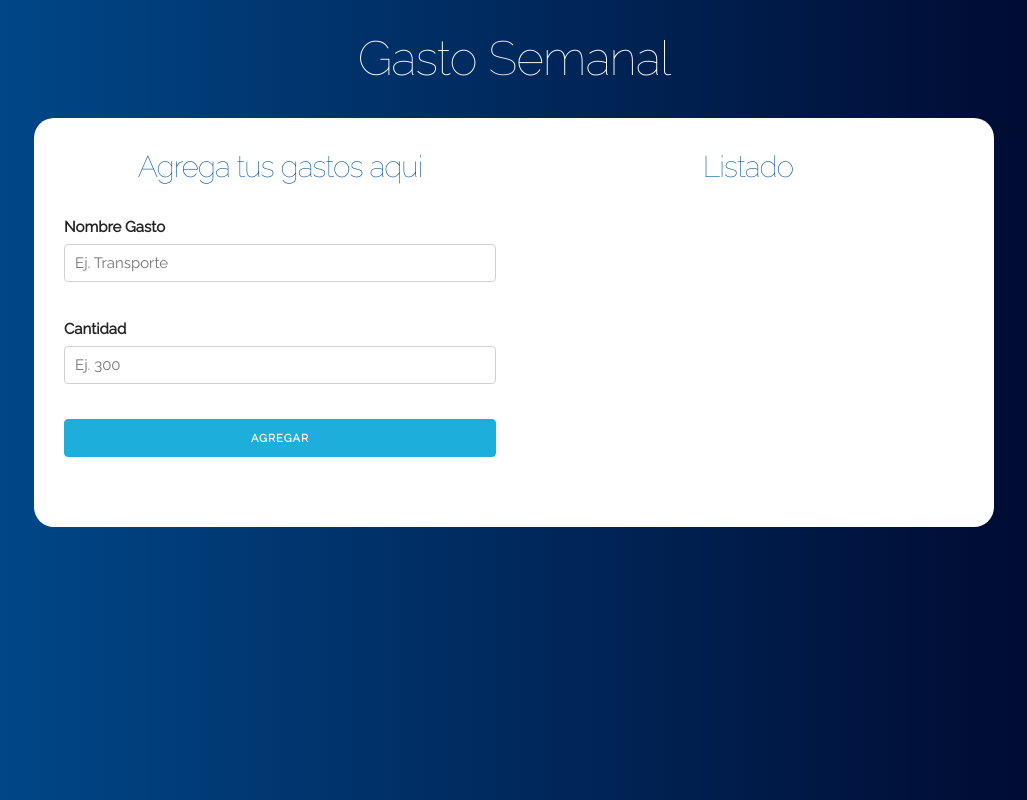
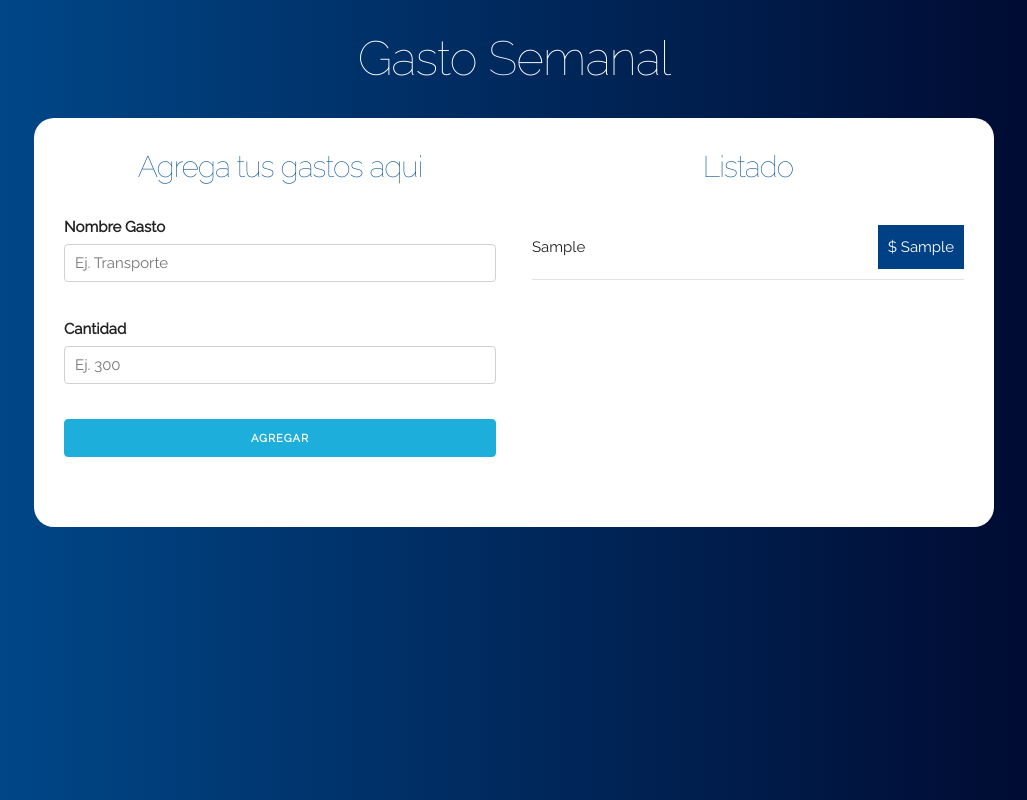
Before and after one commit to cristian9829/React-PresupuestoSemanalYGastoSemanal, a React (Create React App) app: page / in a window 1280 px wide. Both pictures are taken after typing "Sample", "Sample" into the empty fields and a click on the input "Agregar". Shown: the whole page, without its empty margins (126-1153 px from the left). Built offline with nearby package versions, Linux system fonts and the light colour scheme.

Commit message:
show gastos

```diff
--- /dev/null
+++ b/src/componentes/Gasto.js
@@ -0,0 +1,17 @@
+import React, {Component} from 'react';
+
+export default class Gasto extends Component{
+  render(){
+    const {gasto, nombre}  = this.props.gasto
+    console.log('Gasto desde listado ' + gasto)
+    console.log('Nombre del listo ' + nombre)
+    return(
+      <li className="gastos">
+      <p>
+        {gasto}
+        <span className="gasto">$ {gasto}</span>
+      </p>
+      </li>
+    )
+  }
+}
--- a/src/componentes/Listado.js
+++ b/src/componentes/Listado.js
@@ -1,11 +1,17 @@
 import  React, {Component} from 'react';
-
+import Gasto from './Gasto';
 export default class Listado extends Component{
   render(){
     return(
       <div className="gastos-realizados">
         <h2>Listado</h2>
-        {console.log(this.props.gastos)}
+        {Object.keys(this.props.gastos).map(key =>(
+          <Gasto
+          key = {key}
+            gasto = {this.props.gastos[key]}
+          />
+        ))}
+
       </div>
     )
   }
```
